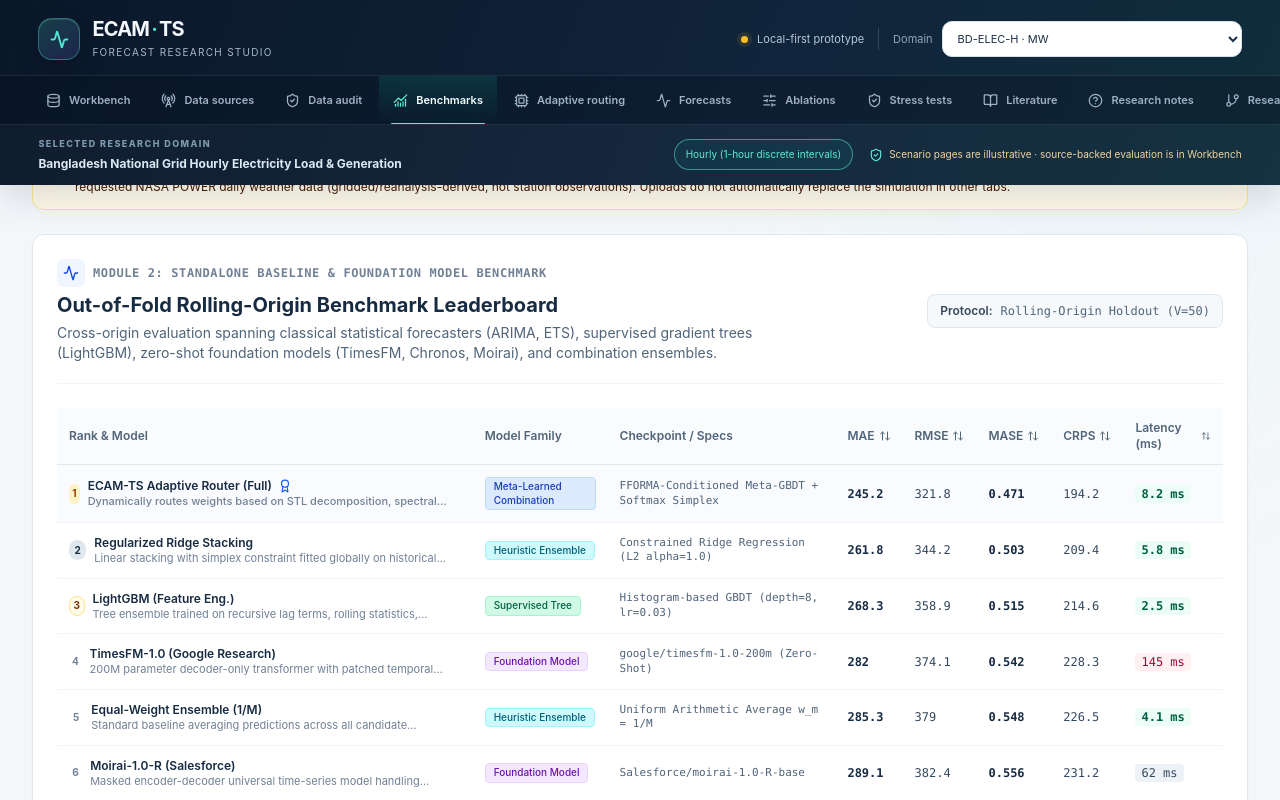
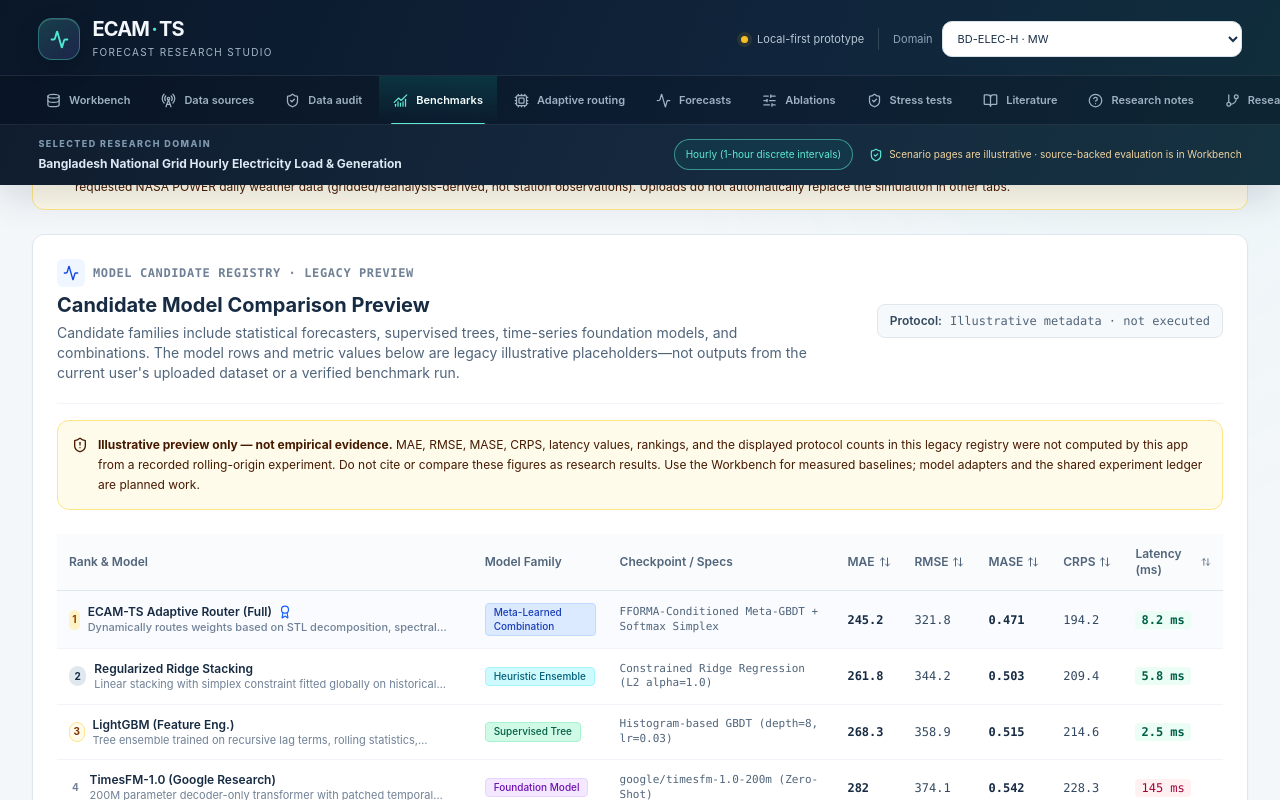
Before and after one commit to arafatalsaidrifat/ECAM-TS, a React (Vite) app: page / in a window 1280 px wide. Both pictures are taken after a click on the button "Benchmarks". Shown: the part 610-1410 px from the top of the page. Built offline with nearby package versions, Linux system fonts and the light colour scheme.

Commit message:
Label legacy leaderboard scores as illustrative placeholders

```diff
--- a/src/components/LeaderboardModule.tsx
+++ b/src/components/LeaderboardModule.tsx
@@ -1,7 +1,7 @@
 import React, { useState } from 'react';
 import { DomainCode, CandidateModel } from '../types';
 import { MODEL_CANDIDATE_POOL } from '../data/datasets';
-import { Activity, Zap, Award, ArrowUpDown, Info, CheckCircle2 } from 'lucide-react';
+import { Activity, Zap, Award, ArrowUpDown, Info, CheckCircle2, ShieldAlert } from 'lucide-react';
 
 interface LeaderboardModuleProps {
   selectedDomain: DomainCode;
@@ -59,24 +59,27 @@ export const LeaderboardModule: React.FC<LeaderboardModuleProps> = ({ selectedDo
                 <Activity className="w-4 h-4" />
               </span>
               <span className="text-xs font-mono font-bold uppercase tracking-wider text-slate-500">
-                MODULE 2: STANDALONE BASELINE & FOUNDATION MODEL BENCHMARK
+                MODEL CANDIDATE REGISTRY · LEGACY PREVIEW
               </span>
             </div>
             <h2 className="text-xl font-bold text-slate-900 mt-1">
-              Out-of-Fold Rolling-Origin Benchmark Leaderboard
+              Candidate Model Comparison Preview
             </h2>
             <p className="text-sm text-slate-600 mt-1 max-w-3xl">
-              Cross-origin evaluation spanning classical statistical forecasters (ARIMA, ETS), supervised gradient trees (LightGBM),
-              zero-shot foundation models (TimesFM, Chronos, Moirai), and combination ensembles.
+              Candidate families include statistical forecasters, supervised trees, time-series foundation models, and combinations. The model rows and metric values below are legacy illustrative placeholders—not outputs from the current user's uploaded dataset or a verified benchmark run.
             </p>
           </div>
 
           <div className="inline-flex items-center gap-2 bg-slate-50 px-3 py-2 rounded-lg border border-slate-200 text-xs">
             <span className="font-semibold text-slate-700">Protocol:</span>
-            <span className="font-mono text-slate-600">Rolling-Origin Holdout (V=50)</span>
+            <span className="font-mono text-slate-600">Illustrative metadata · not executed</span>
           </div>
         </div>
 
+        <div className="mt-4 flex items-start gap-2.5 rounded-xl border border-amber-200 bg-amber-50 p-3.5 text-xs leading-5 text-amber-950">
+          <ShieldAlert className="mt-0.5 h-4 w-4 shrink-0" />
+          <div><strong>Illustrative preview only — not empirical evidence.</strong> MAE, RMSE, MASE, CRPS, latency values, rankings, and the displayed protocol counts in this legacy registry were not computed by this app from a recorded rolling-origin experiment. Do not cite or compare these figures as research results. Use the Workbench for measured baselines; model adapters and the shared experiment ledger are planned work.</div>
+        </div>
         {/* Table of Models */}
         <div className="overflow-x-auto mt-6">
           <table className="w-full text-left text-xs border-collapse">
@@ -288,8 +291,8 @@ export const LeaderboardModule: React.FC<LeaderboardModuleProps> = ({ selectedDo
         <div className="mt-5 p-3.5 bg-slate-50 rounded-lg border border-slate-200 text-xs text-slate-700 flex items-start gap-2.5">
           <Info className="w-4 h-4 text-blue-600 shrink-0 mt-0.5" />
           <div>
-            <span className="font-bold text-slate-900">Faculty Defense Insight: </span>
-            While TimesFM (282.0 MW MAE) and Chronos-Bolt (295.4 MW MAE) achieve commendable zero-shot performance, their inference latencies (145ms and 38.2ms) are 15x to 58x higher than supervised gradient-boosted trees (2.5ms). The ECAM-TS meta-router achieves the Pareto-optimal position (245.2 MW MAE at 8.2ms), outperforming all standalone forecasters while maintaining real-time operational feasibility for rolling dispatch grids.
+            <span className="font-bold text-slate-900">Interpretation boundary: </span>
+            This card is retained for interface prototyping only. Its numbers are not the output of executed experiments, so no model can be declared the winner from this screen. A defensible comparison requires the same dataset version, feature availability, forecast origins, training cutoffs, and horizons for every candidate, plus stored fold-level predictions and measured runtimes.
           </div>
         </div>
       </div>
```
